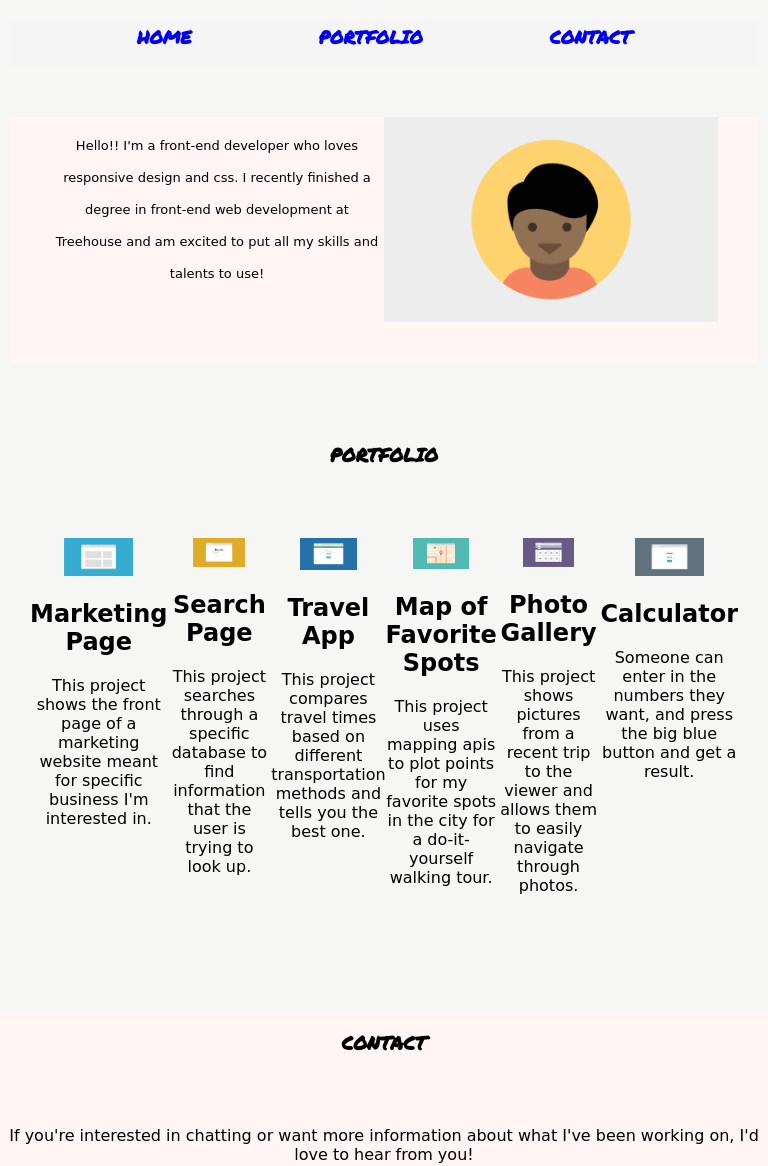
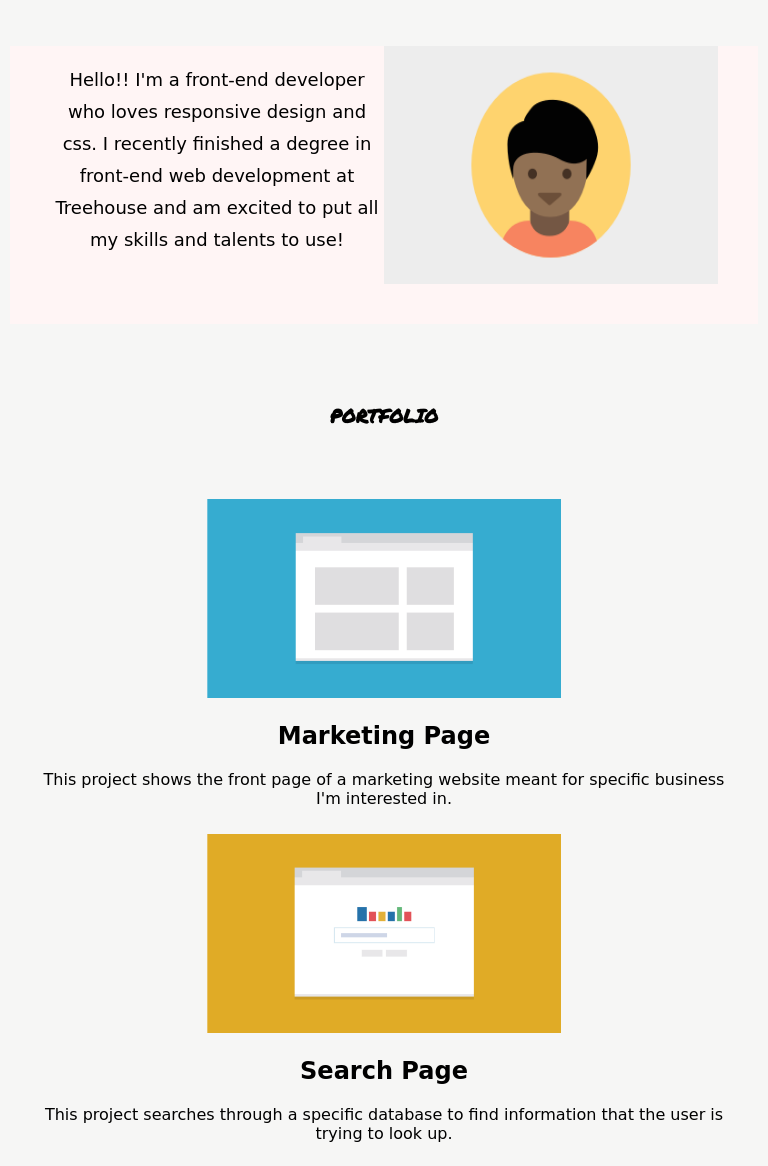
Before and after one commit to lodestar1111/Project-2, a plain HTML site: page index.html in a window 768 px wide. Shown: the part 79-1245 px from the top of the page. Drawn offline with Linux system fonts and the light colour scheme; a web font is replaced by a local one.

Commit message:
started to add desktop media queries

```diff
--- a/css/styles.css
+++ b/css/styles.css
@@ -81,6 +81,11 @@ background-color:rgb(255, 245, 245);
 margin-bottom: 20px;
 padding: 0 40px 40px;
 
+
+}
+.intro p {
+font-size: large;
+
 }
 
 
@@ -146,7 +151,7 @@ footer p {
 }
 .bottom {
     display: flex;
-    flex-direction: column wrap;
+
     justify-content: space-between;
 
 
@@ -192,13 +197,14 @@ margin-bottom: 50px;
 .intro {
 display: flex;
 flex-direction: row-reverse;
-font-size: 13px;
+
 
 
 }
 
-.main-container {
+#portfolio {
 display: flex;
+flex-direction: column;
 
 
 
@@ -234,8 +240,23 @@ div.col-2 {
 
 
 @media (max-width: 1024px) {
+ .top-nav {
+display: flex;
+justify-content: space-around;
 
 
+ }
+ .nav {
+
+
+
+
+ }
+
+header h1 {
+float: left;
 }
-
+.nav{
+float: right;
 }
+}
--- a/index.html
+++ b/index.html
@@ -5,10 +5,10 @@
     <meta name="viewport" content="width=device-width, initial-scale=1.0">
     <title>Project 2</title>
 
-    <style>
+
+
 
     <link href="https://fonts.googleapis.com/css?family=Odibee+Sans&display=swap" rel="stylesheet">
-        </style>
         <link href="https://fonts.googleapis.com/css?family=Anton|Permanent+Marker&display=swap" rel="stylesheet">
 
     <link rel="stylesheet" href="css/styles.css">
@@ -25,12 +25,13 @@
             <section id="home">
         <h1>Greg Simileer</h1>
 
-       </section>
+
        <nav class="top-nav">
-            <p class="nav"><a href="#home">Home</p></a>
-            <p class="nav"><a href="#portfolio">Portfolio</p></a>
-            <p class="nav"><a href="#contact">Contact</p></a>
+            <p class="nav"><a href="#home">Home</a></p>
+            <p class="nav"><a href="#portfolio">Portfolio</a></p>
+            <p class="nav"><a href="#contact">Contact</a></p>
         </nav>
+    </section>
         <div class="intro">
             <img src="images/responsive-layout-profile.png" alt="profile pic">
 
@@ -40,11 +41,11 @@
 
     </header>
 
-
+    <main>
     <section id="portfolio">
     <h3>Portfolio</h3>
 
-    <main class="main-container">
+
     <div class="col-1">
     <img src="images/portfolio-1.png" alt="marketing">
     <h2 class="marketing">Marketing Page</h2>
@@ -81,32 +82,33 @@
     <p>Someone can enter in the numbers they want, and press the big blue button and get a result.</p>
 </div>
 </section>
-
-
-    </main>
+</main>
 
 
 
 
 
     <footer>
-        <section id="contact">
+    <section id="contact">
     <h3>Contact</h3>
     <p>If you're interested in chatting or want more information about what I've been working on, I'd love to hear from you!</p>
    <address>
+
     <p class="email">Email <a href="mailto:lodestar1111@gmail.com">lodestar1111@gmail.com</a></p><br>
-    <p class "phone">Phone (727)-600-2909</p>
+    <p class ="phone">Phone (727)-600-2909</p>
+</address>
 </section>
 
     <hr>
 
-</address>
+
 
 <section class="bottom">
-<p>Student Name</p>
+
+<h4>Student Name</h4>
 
 
-<p><a href="#top">Back to Top&uarr;</p></a>
+<p><a href="#top">Back to Top&uarr;</a></p>
 </section>
 
 </footer>
```
